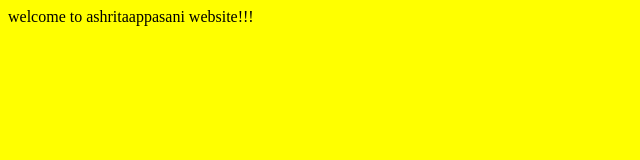
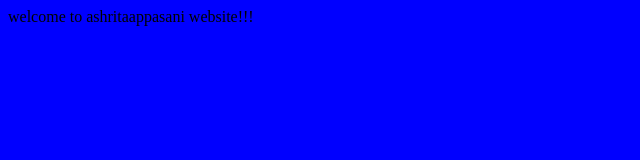
Before and after one commit to ashritha-max/jenkins-2024-docker01, a plain HTML site: page index.html in a window 1280 px wide. Shown: the whole page, without its empty margins (0-640 px from the left). Drawn offline with Linux system fonts and the light colour scheme.

Commit message:
my second

```diff
--- a/index.html
+++ b/index.html
@@ -1,3 +1,3 @@
-<body bgcolor='yellow'>
+<body bgcolor='blue'>
 	welcome to ashritaappasani website!!!
 </body>
```
